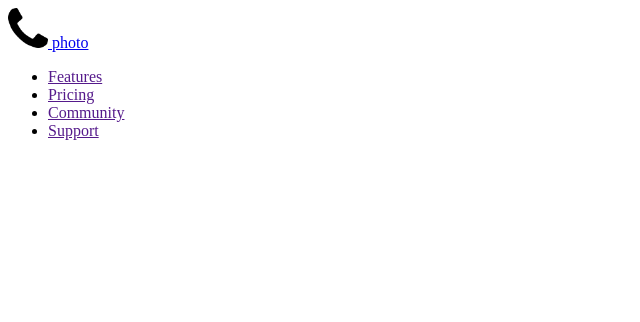
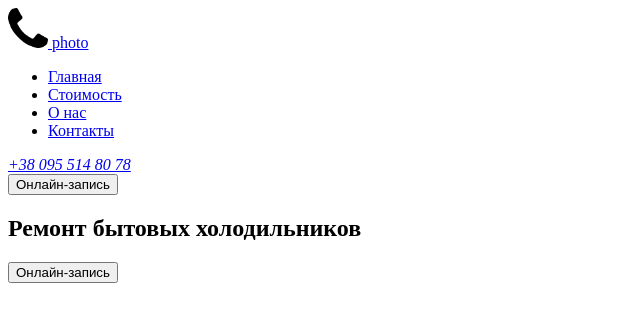
Before and after one commit to VadimBrikulya/fridge_landing, a plain HTML site: page index.html in a window 1280 px wide. Shown: the whole page, without its empty margins (0-640 px from the left). Drawn offline with Linux system fonts and the light colour scheme.

Commit message:
Update index.html

```diff
--- a/index.html
+++ b/index.html
@@ -8,38 +8,54 @@
 </head>
 <body>
     <header class="page_header">
-        <a href="./index.html" class="logo">
+        <nav>
+            <!-- логотип -->
+            <a href="./index.html" aria-label="логотип сайта" class="logo">
                 <img src="./image/free-icon.png" alt="логотип" width="40">
                 photo
             </a>
-
+            <!-- список -->
             <ul>
                 <li>
-                <a href="">
-                    Features
+                    <a href="#">
+                        Главная
                     </a>
                 </li>
                 <li>
-                <a href="">
-                    Pricing
+                    <a href="#">
+                        Стоимость
                     </a>
                 </li>
                 <li>
-                <a href="">
-                    Community
+                    <a href="#">
+                        О нас
                     </a>
                 </li>
                 <li>
-                <a href="">
-                    Support
+                    <a href="#">
+                        Контакты
                     </a>
                 </li>
             </ul>
+        </nav>
+
+        <address>
+            <a href="tel:+380955148078">+38 095 514 80 78</a>
+        </address>
+
+        <button type="button">
+            Онлайн-запись
+        </button>
+
     </header>
     <main>
         <section>
+            <h1> Ремонт бытовых холодильников</h1>
+        </section>
 
-        </section>
+        <button type="button">
+            Онлайн-запись
+        </button>
     </main>
     <footer>
 
```
Lines whose indentation alone changed are shown as unchanged.
